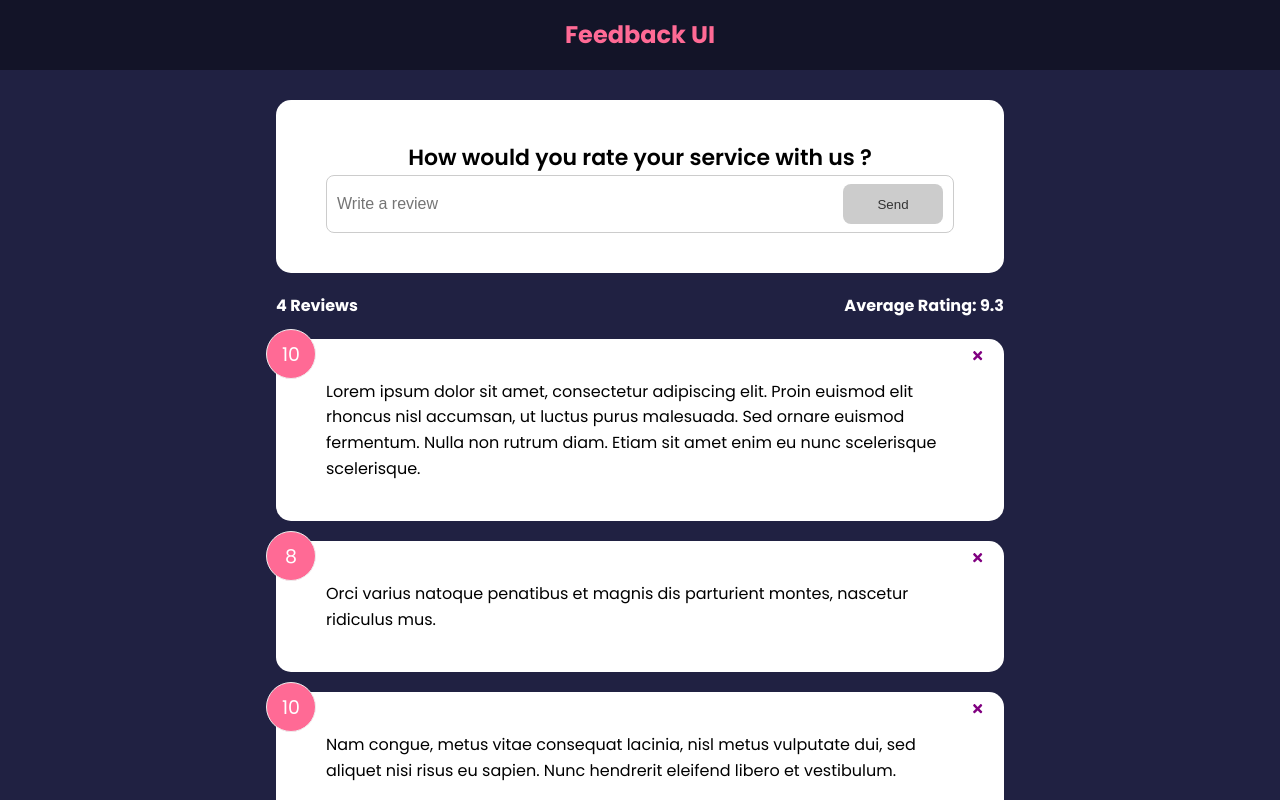
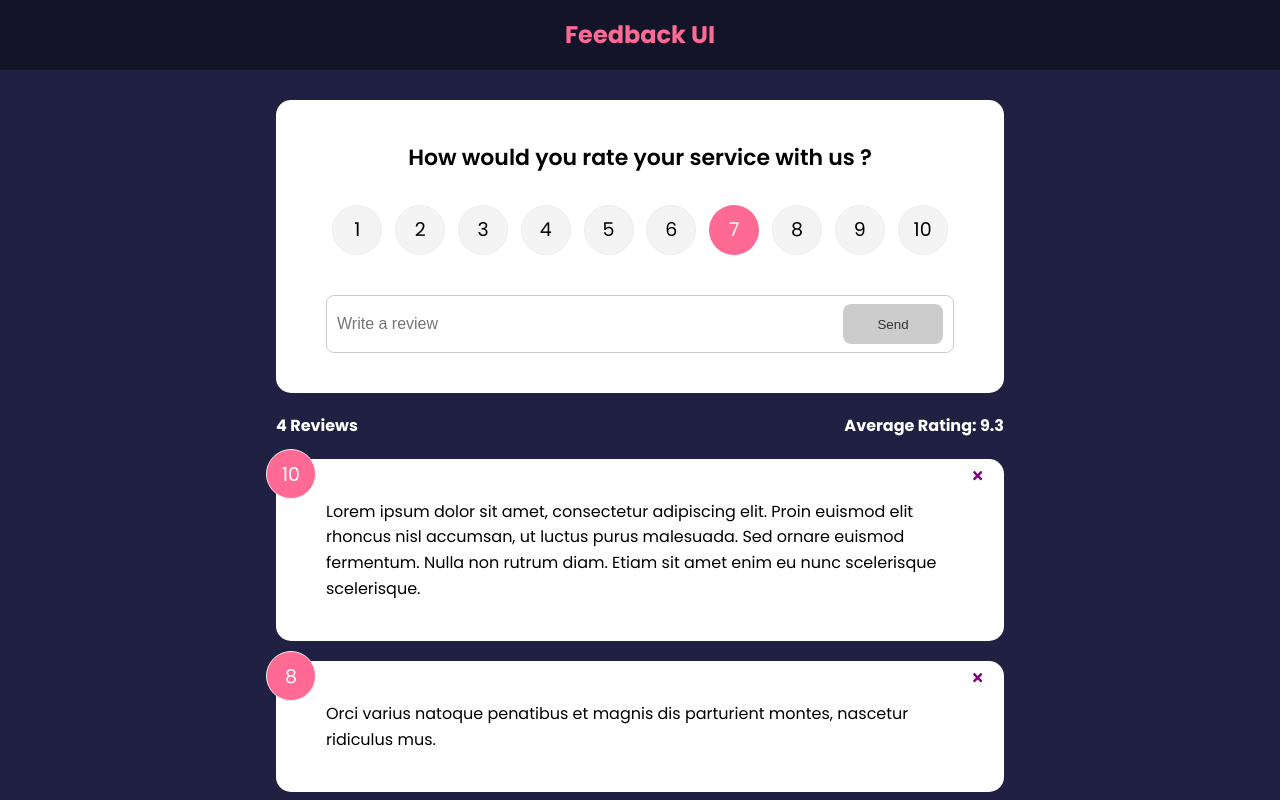
Before and after one commit to rsmacias/feedback-app, a React (Create React App) app: page / in a window 1280 px wide. Shown: the top 800 px of the page. Built offline with nearby package versions, Linux system fonts and the light colour scheme.

Commit message:
Adding new Rating Select component

```diff
--- a/src/components/FeedbackForm.jsx
+++ b/src/components/FeedbackForm.jsx
@@ -1,11 +1,13 @@
 import { useState } from 'react';
 import Card from './shared/Card';
 import Button from './shared/Button';
+import RatingSelect from './RatingSelect';
 
 function FeedbackForm() {
 
   const minimunCharacters = 10;
   const [text, setText] = useState('');
+  const [rating, setRating] = useState(10);
   const [btnDisabled, setBtnDisabled] = useState(true);
   const [message, setMessage] = useState('');
 
@@ -29,7 +31,7 @@
     <Card>
         <form>
             <h2>How would you rate your service with us ?</h2>
-            {/* @todo - rating select component */}
+            <RatingSelect select={(rating) => console.log(rating) } />
             <div className="input-group">
                 <input type="text"
                     placeholder='Write a review'
--- /dev/null
+++ b/src/components/RatingSelect.jsx
@@ -0,0 +1,112 @@
+import { useState } from 'react';
+
+function RatingSelect({ select }) {
+
+  const [selected, setSelected] = useState(7);
+
+  const handleChange = (e) => {
+    console.log('e.target.value', e.target.value);
+    console.log('typeof e.target.value', typeof +e.target.value);
+    console.log('e.currentTarget.value', e.currentTarget.value);
+    console.log('typeof e.currentTarget.value', typeof +e.currentTarget.value);
+    setSelected(+e.target.value);
+    select(+e.target.value);
+  };
+
+  return (
+    <ul className='rating'>
+        <li>
+            <input type="radio"
+                   name="rating"
+                   id="num1"
+                   value='1'
+                   onChange={handleChange}
+                   checked={selected === 1} />
+            <label htmlFor='num1'>1</label>
+        </li>
+        <li>
+            <input type="radio"
+                   name="rating"
+                   id="num2"
+                   value='2'
+                   onChange={handleChange}
+                   checked={selected === 2} />
+            <label htmlFor='num2'>2</label>
+        </li>
+        <li>
+            <input type="radio"
+                   name="rating"
+                   id="num3"
+                   value='3'
+                   onChange={handleChange}
+                   checked={selected === 3} />
+            <label htmlFor='num3'>3</label>
+        </li>
+        <li>
+            <input type="radio"
+                   name="rating"
+                   id="num4"
+                   value='4'
+                   onChange={handleChange}
+                   checked={selected === 4} />
+            <label htmlFor='num4'>4</label>
+        </li>
+        <li>
+            <input type="radio"
+                   name="rating"
+                   id="num5"
+                   value='5'
+                   onChange={handleChange}
+                   checked={selected === 5} />
+            <label htmlFor='num5'>5</label>
+        </li>
+        <li>
+            <input type="radio"
+                   name="rating"
+                   id="num6"
+                   value='6'
+                   onChange={handleChange}
+                   checked={selected === 6} />
+            <label htmlFor='num6'>6</label>
+        </li>
+        <li>
+            <input type="radio"
+                   name="rating"
+                   id="num7"
+                   value='7'
+                   onChange={handleChange}
+                   checked={selected === 7} />
+            <label htmlFor='num7'>7</label>
+        </li>
+        <li>
+            <input type="radio"
+                   name="rating"
+                   id="num8"
+                   value='8'
+                   onChange={handleChange}
+                   checked={selected === 8} />
+            <label htmlFor='num8'>8</label>
+        </li>
+        <li>
+            <input type="radio"
+                   name="rating"
+                   id="num9"
+                   value='9'
+                   onChange={handleChange}
+                   checked={selected === 9} />
+            <label htmlFor='num9'>9</label>
+        </li>
+        <li>
+            <input type="radio"
+                   name="rating"
+                   id="num10"
+                   value='10'
+                   onChange={handleChange}
+                   checked={selected === 10} />
+            <label htmlFor='num10'>10</label>
+        </li>
+    </ul>
+  )
+}
+
+export default RatingSelect
```
